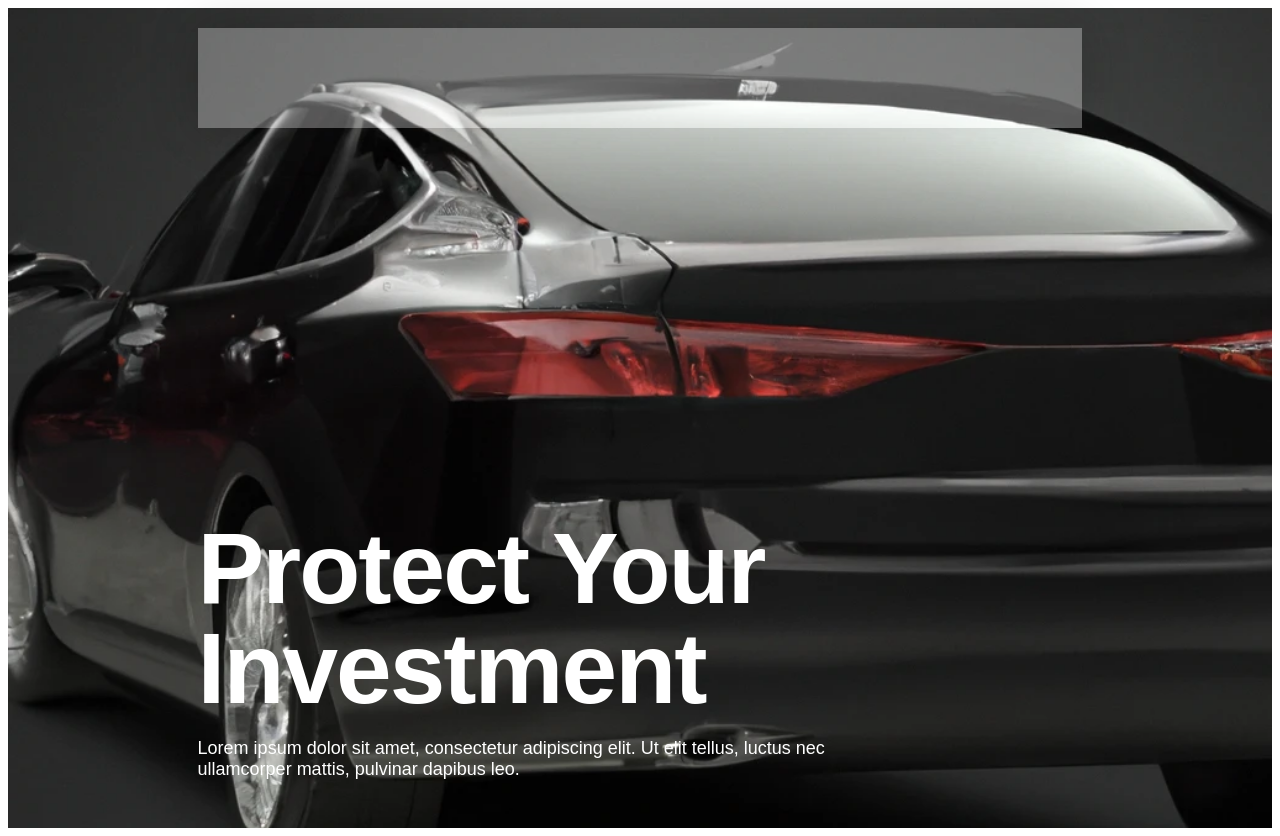
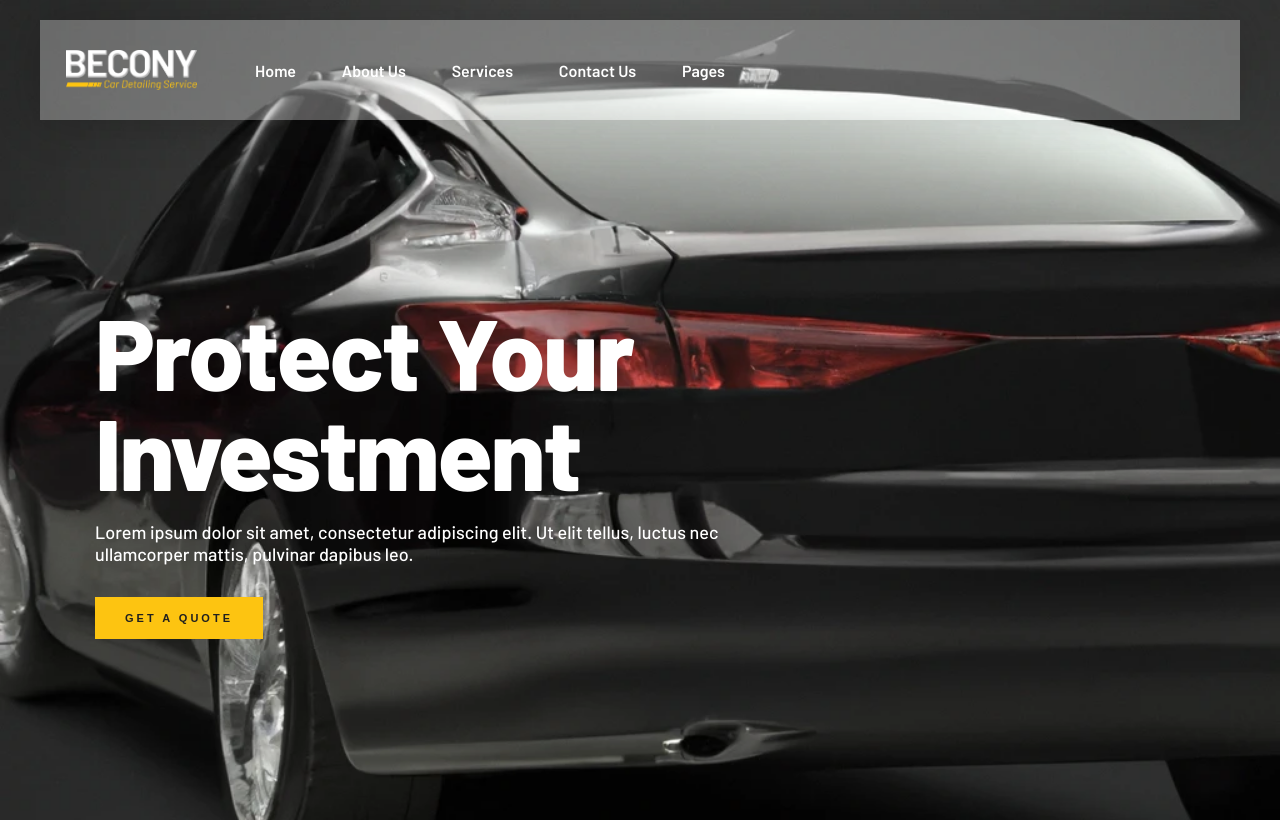
Before and after one commit to timurius/Petya-s-company-site, a plain HTML site: page index.html in a window 1280 px wide. Drawn offline with Linux system fonts and the light colour scheme.

Commit message:
Added menu content and fixed fonts

```diff
--- a/index.html
+++ b/index.html
@@ -4,10 +4,18 @@
 	<meta charset="utf-8">
 	<meta name="viewport" content="width=device-width, initial-scale=1">
 	<title>Petya`s site</title>
+	<link rel="preconnect" href="https://fonts.googleapis.com">
+<link rel="preconnect" href="https://fonts.gstatic.com" crossorigin>
+<link href="https://fonts.googleapis.com/css2?family=Barlow:wght@500;800;600&display=swap" rel="stylesheet">
 </head>
 <body>
 	<style type="text/css">
+		body {
+			padding: 0px;
+			margin: 0px;
+		}
 		.header{
+			box-sizing: border-box;
 			background-image: url("./images/header.webp");
 			background-repeat: no-repeat;
 			background-size: cover;
@@ -15,43 +23,110 @@
 			width: 100%;
 			height: 820px;
 			position: relative;
+			padding-top: 20px;
+			font-family: Barlow, sans-serif;
+		}
+		.header__menu-container {
+			width: 100%;
+			padding: 0px 10px;
+			box-sizing: border-box;
 		}
 		.header__menu{
+			box-sizing: border-box;
+			padding: 16px;
 			display: flex;
 			height: 100px;
-			width: 70%;
+			max-width: 1200px;
 			background-color: rgba(256, 256, 256, 0.3);
 			margin: auto;
 			position: relative;
-			top: 20px;
 			box-shadow: 0px 0px 50px rgba(0, 0, 0, 0.2);
+			align-items: center;
+		}
+		.header__image{
+			margin-left: 10px;
+			margin-right: 3%;
+			height: 100%;
+			display: flex;
+			align-items: center;
+		}
+		.header__image img{
+			width: 100%;
+    		height: 40px;
+    		object-fit: contain;
+
+		}
+		.header__links {
+			display: flex;
+			width: 49%;
+			align-items: center;
+			flex-wrap: wrap;
+		}
+		.header__link {
+			margin: 4%;
+		}
+		.header__link a {
+			color: white;
+			text-decoration: none;
+			font-weight: 600;
+		}
+		.header__text-block-container {
+			padding-left: 10px;
+			display: flex;
+			align-items: center;
+			height: calc(100% - 100px);
 		}
 		.header__text-block {
-			width: 70%;
+			width: 1100px;
 			margin: auto;
 			color: white;
 			position: relative;
-			top: calc(50%);
 		}
 		.header__title {
 			max-width: 690px;
-			font: 100px Barlow, sans-serif;
-			font-weight: 800;
+			font-size: 100px;
+			font-weight: 900;
 			line-height: 1em;
 			letter-spacing: -2px;
 			margin: 0px 0px 20px 0px;
 		}
 		.header__text {
-			font: 18px Barlow, sans-serif;
-			font-weight: 500;
+			font-size: 18px;
+			font-weight: 00;
 			max-width: 690px;
-
+		}
+		.header__button {
+			margin-top: 14.4px;
+			font-size: 11px;
+    		font-weight: 600;
+    		text-transform: uppercase;
+    		letter-spacing: 3px;
+    		background-color: #fdc411;
+    		border-style: solid;
+   			border-width: 0px;
+    		border-radius: 0px;
+    		padding: 15px 30px;
+    		color: #20201f;
+    		transition: all, 0.3s;
+		}
+		.header__button:hover{
+			background-color: #4b4b4b;
+			color: white;
 		}
 	</style>
 	<div class="header">
+		<div class="header__menu-container">
 			<div class="header__menu">
-			<div class="header__image"></div>
-			<div class="header__links"></div>
+				<div class="header__image">
+					<img src="./images/header_logo.png" alt="" class="">
+				</div>
+				<div class="header__links">
+					<div class="header__link"><a href="" class="">Home</a></div>
+					<div class="header__link"><a href="" class="">About Us</a></div>
+					<div class="header__link"><a href="" class="">Services</a></div>
+					<div class="header__link"><a href="" class="">Contact Us</a></div>
+					<div class="header__link"><a href="" class="">Pages</a></div>
+				</div>
 				<div class="header__contacts">
 					<div class="header__contacts-container">
 
@@ -61,9 +136,13 @@
 					</div>
 				</div>
 			</div>
+		</div>
+		<div class="header__text-block-container">
 			<div class="header__text-block">
 				<h1 class="header__title">Protect Your Investment</h1>
 				<p class="header__text">Lorem ipsum dolor sit amet, consectetur adipiscing elit. Ut elit tellus, luctus nec ullamcorper mattis, pulvinar dapibus leo.</p>
+				<button class="header__button">get a quote</button>
+			</div>
 		</div>
 	</div>
 </body>
```
Also changed, not shown: images/header_logo.png (added). Lines whose indentation alone changed are shown as unchanged.
